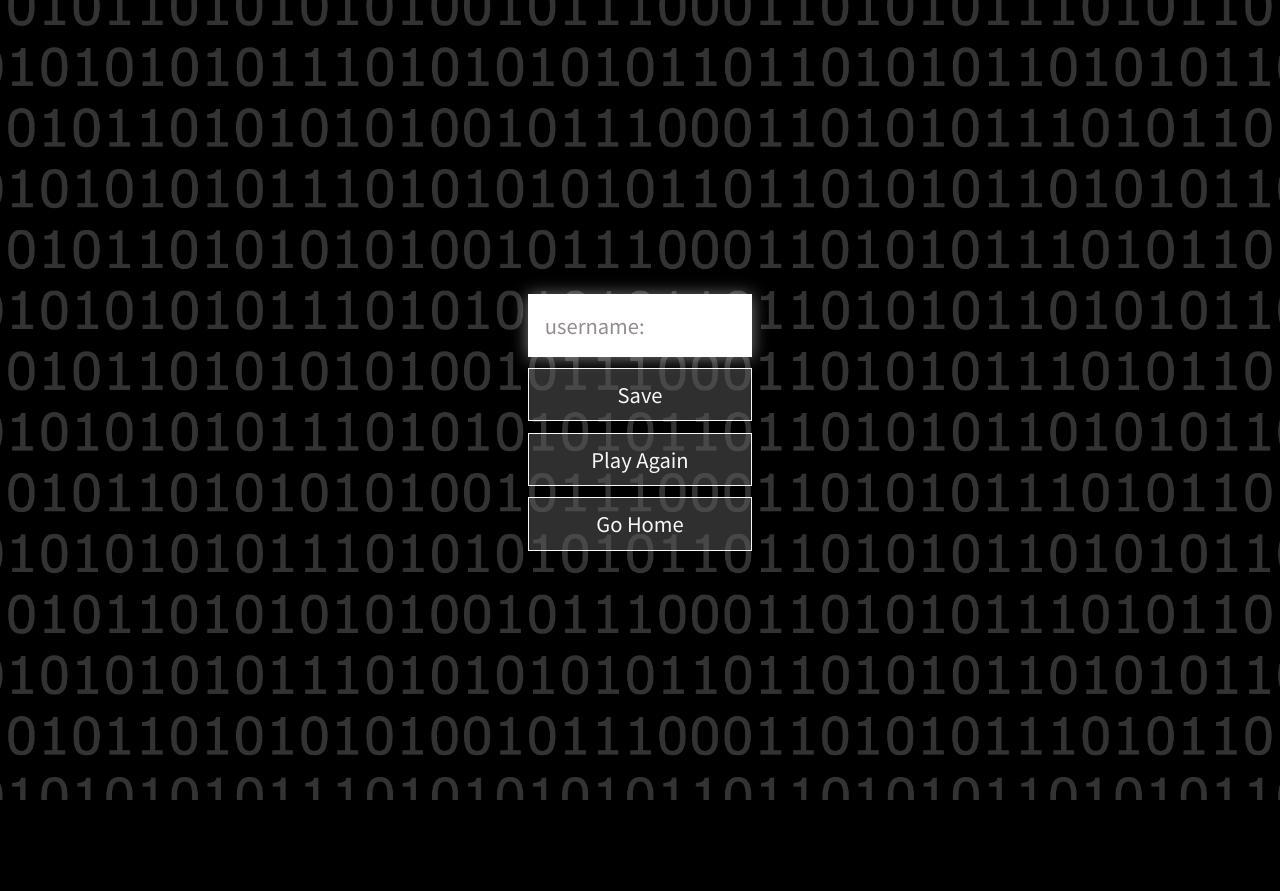
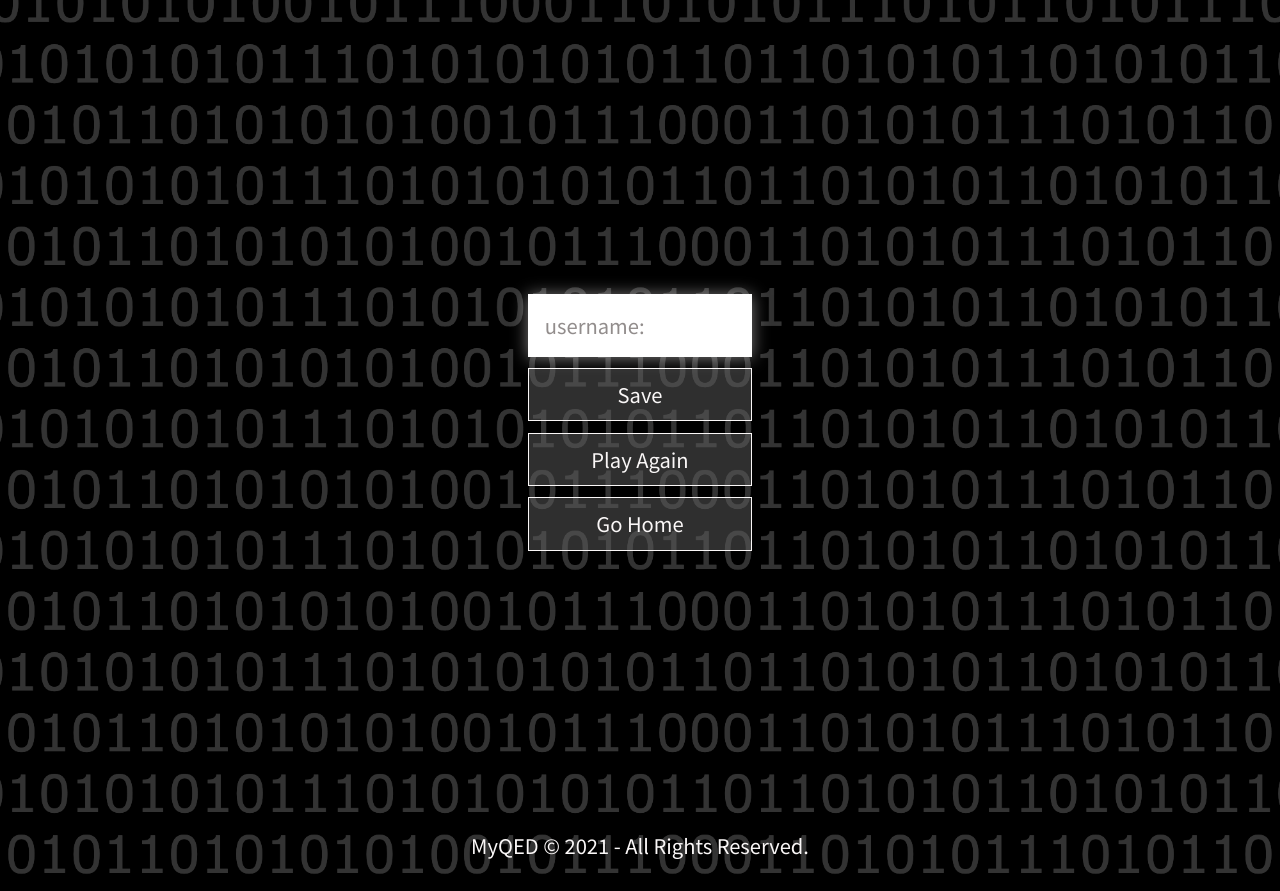
Before and after one commit to lpr78/4-Portfolio2, a plain HTML site: page end.html in a window 1280 px wide. Before the commit the page ends 800 px from the top, so only its background shows below. Drawn offline with Linux system fonts and the light colour scheme.

Commit message:
i have added the year into the footer and updated 'All rights reserved'

```diff
--- a/assets/css/style.css
+++ b/assets/css/style.css
@@ -53,7 +53,6 @@ h3 {
   padding: 1rem 1rem;
   margin: 20px auto;
   text-align: center;
-  ;
   font-size: 2.4rem;
 }
 
--- a/assets/js/script.js
+++ b/assets/js/script.js
@@ -18,8 +18,8 @@ var getNewQuestion;
 var closebutton;
 var incrementScore;
 
-//Adding todays date in the footer
-document.getElementById("copyright").innerHTML = "Copyright &copy; " + new Date().getFullYear() + " - All Rights Reserved";
+//Adding year in the footer
+document.getElementById("date").innerHTML = (new Date().getFullYear());
 
 //retrieving questions - credit to James Q on README file
 fetch("assets/js/questions.json")
--- a/end.html
+++ b/end.html
@@ -24,7 +24,11 @@
       </form><a href="/game.html" class="btn">Play Again</a> <a href="/index.html" class="btn">Go Home</a>
     </div>
   </main>
+  <footer class="footer">
+    <p>MyQED &copy; <span id="date"></span> - All Rights Reserved.</p>
+  </footer>
   <script src="assets/js/end.js"></script>
+  <script src="assets/js/script.js"></script>
 </body>
 
 </html>
```
Also changed, not shown: game.html (+5 -1 lines), highscore.html (+3 -1 lines), index.html (+3 -2 lines), revision-tips.html (+6 -1 lines).
